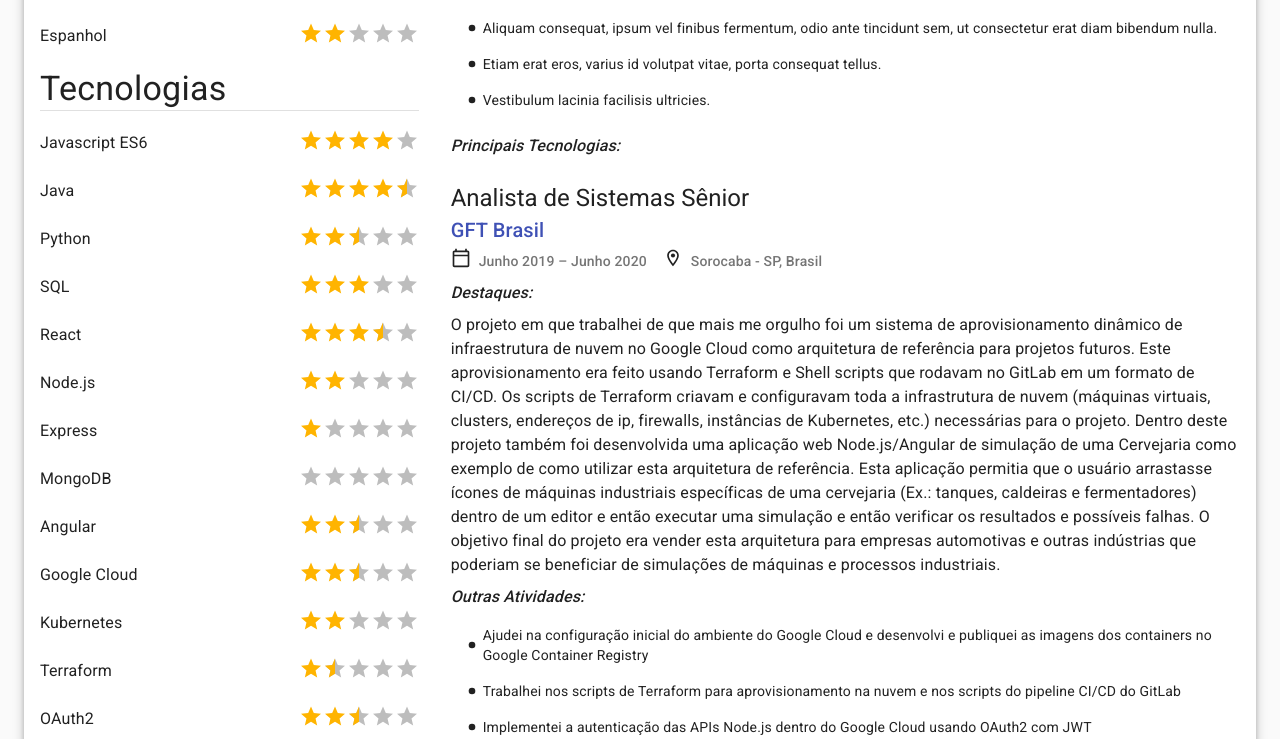
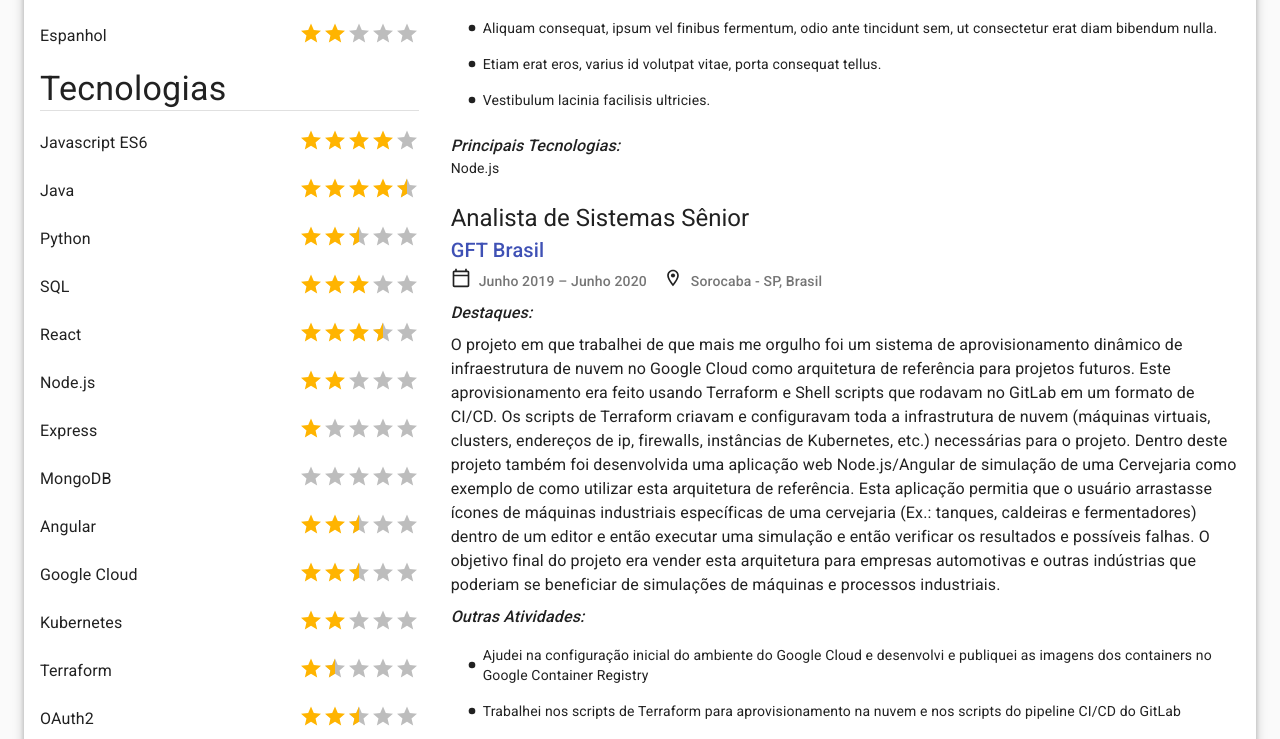
Before and after one commit to eduardopvm/react-cv, a React (Create React App) app: page / in a window 1280 px wide. Shown: the part 840-1579 px from the top of the page. Built offline with nearby package versions, Linux system fonts and the light colour scheme.

Commit message:
trying in vain to fix print break-inside on chrome

```diff
--- a/src/data/cv_data_pt.json
+++ b/src/data/cv_data_pt.json
@@ -14,7 +14,7 @@
         "Etiam erat eros, varius id volutpat vitae, porta consequat tellus.",
         "Vestibulum lacinia facilisis ultricies. "
       ],
-      "technologies": []
+      "technologies": ["Node.js"]
     },
     {
       "role": "Analista de Sistemas Sênior",
--- a/src/main_content/WorkHistoryItem.js
+++ b/src/main_content/WorkHistoryItem.js
@@ -32,8 +32,8 @@ const useStyles = makeStyles({
     fontStyle: "oblique",
     fontWeight: 500
   },
-  header: {
-    breakInside: "avoid",
+  avoidPageBreak: {
+    breakInside: "avoid-page",
     pageBreakInside: "avoid"
   }
 });
@@ -63,7 +63,7 @@ export default function WorkHistoryItem(props) {
 
   return (
     <Box mt={2} mb={3} mx={2}>
-      <Box className={classes.header}>
+      <Box className={classes.avoidPageBreak}>
         {/* Job Role */}
         <Typography variant="h5">{props.history.role}</Typography>
 
@@ -111,8 +111,10 @@ export default function WorkHistoryItem(props) {
       <List dense>{highlights}</List>
 
       {/* Main Technologies */}
-      <Typography variant="body1" className={classes.subsection}>{t('workTechnologies')}:</Typography>
-      <Typography variant="body2">{technologies}</Typography>
+      <Box className={classes.avoidPageBreak}>
+        <Typography variant="body1" className={classes.subsection}>{t('workTechnologies')}:</Typography>
+        <Typography variant="body2">{technologies}</Typography>
+      </Box>
     </Box>
   );
 }
```
